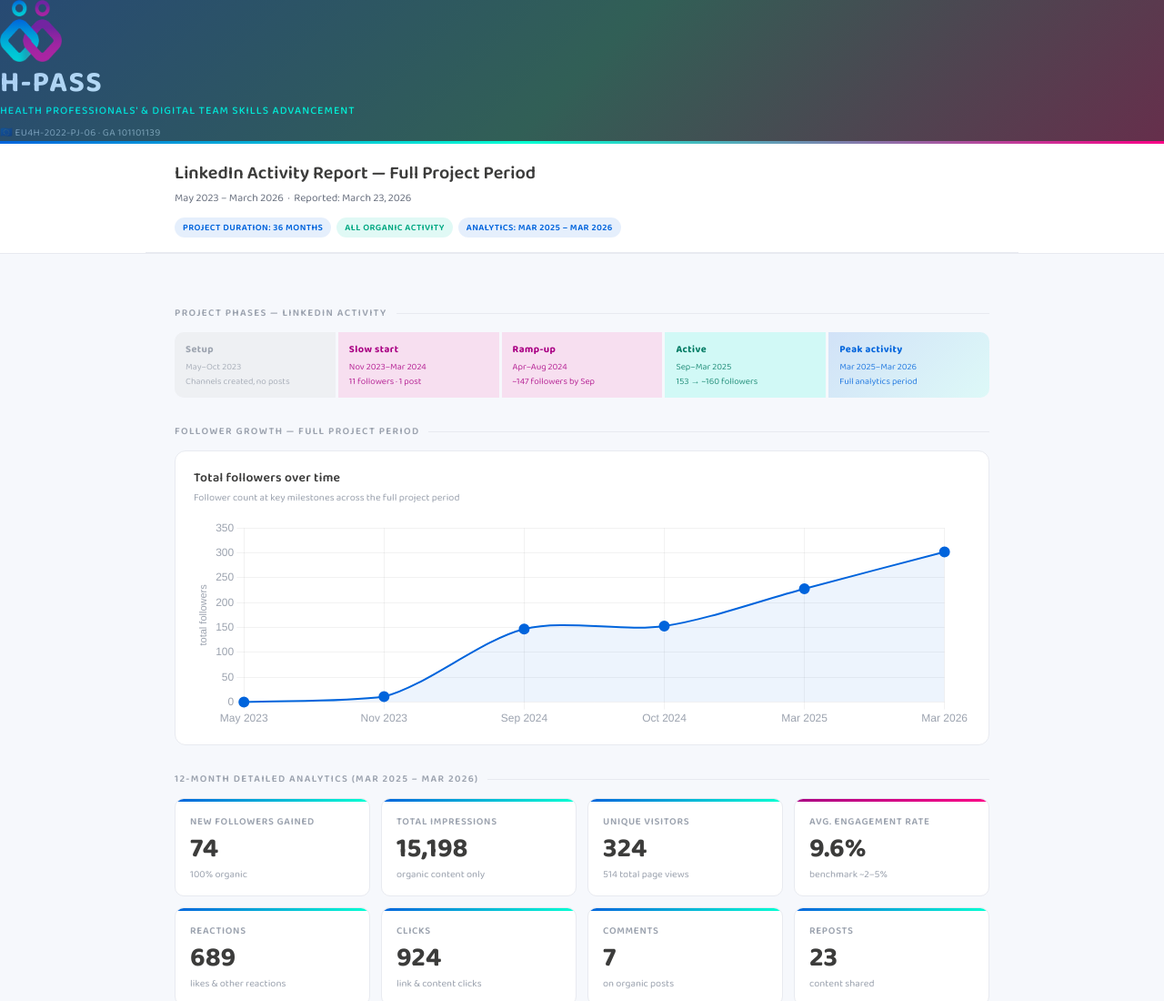
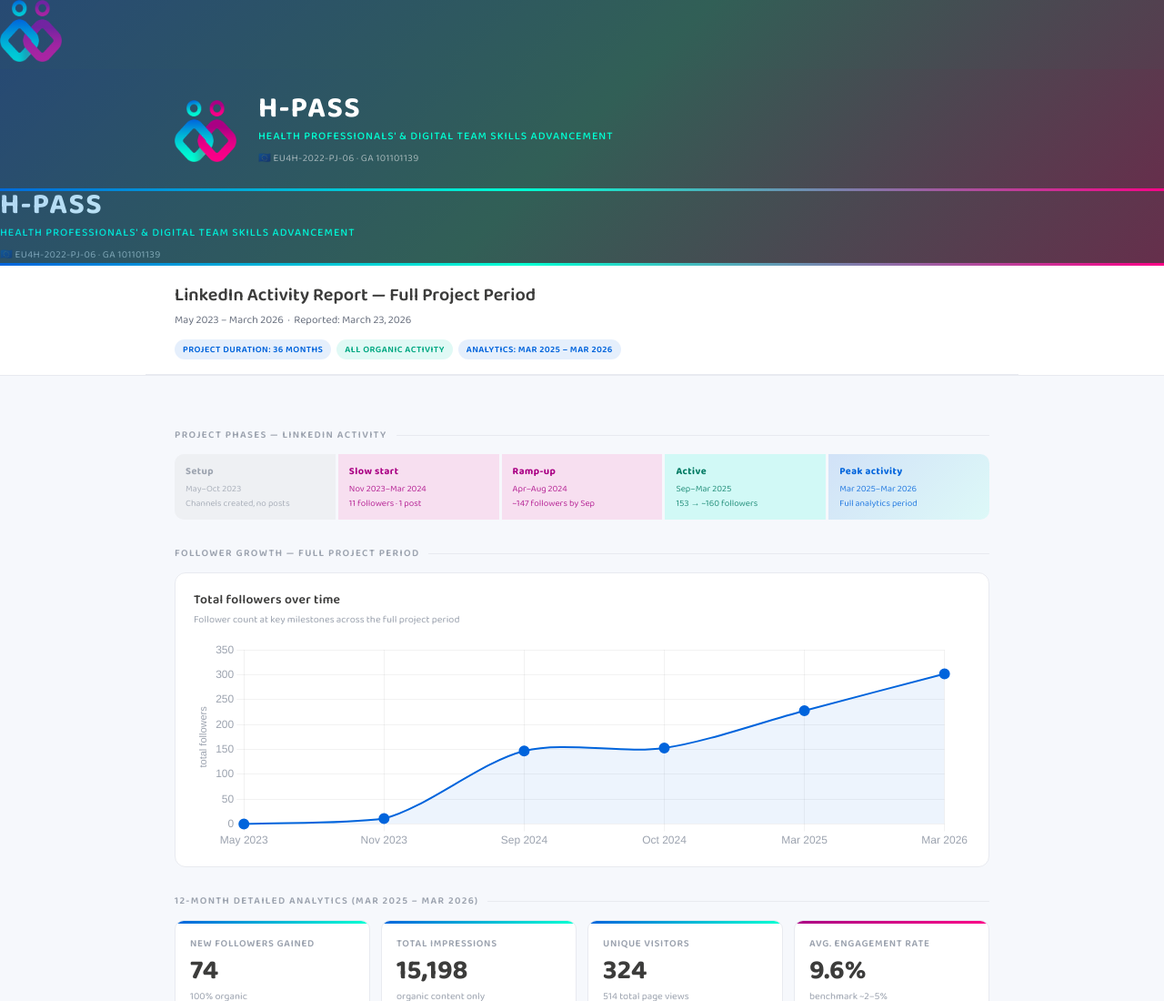
Before and after one commit to szogimelinda-sudo/H-PASS_Linkedin_report, a plain HTML site: page index.html in a window 1280 px wide. Shown: the top 1100 px of the page at 91% size. Drawn offline with nearby package versions, Linux system fonts and the light colour scheme.

Commit message:
Update index.html

```diff
--- a/index.html
+++ b/index.html
@@ -278,28 +278,18 @@
 <!-- ── HEADER ── -->
 <header class="site-header">
     <img class="header-logo" src="Pictogram.png" alt="H-PASS Pictogram">
-      <defs>
-        <linearGradient id="grad-blue" x1="0%" y1="100%" x2="100%" y2="0%">
-          <stop offset="0%" stop-color="#0064DC"/>
-          <stop offset="100%" stop-color="#00FFD2"/>
-        </linearGradient>
-        <linearGradient id="grad-pink" x1="0%" y1="100%" x2="100%" y2="0%">
-          <stop offset="0%" stop-color="#AA0084"/>
-          <stop offset="100%" stop-color="#FB0087"/>
-        </linearGradient>
-      </defs>
-      <!-- left circle head -->
-      <circle cx="38" cy="18" r="11" fill="url(#grad-blue)"/>
-      <!-- right circle head -->
-      <circle cx="78" cy="18" r="11" fill="url(#grad-pink)"/>
-      <!-- left diamond body -->
-      <rect x="16" y="44" width="42" height="42" rx="10" ry="10" transform="rotate(45 37 65)" fill="url(#grad-blue)"/>
-      <!-- right diamond body -->
-      <rect x="56" y="44" width="42" height="42" rx="10" ry="10" transform="rotate(45 77 65)" fill="url(#grad-pink)" opacity="0.95"/>
-      <!-- white overlap cutout -->
-      <rect x="47" y="54" width="22" height="22" rx="5" ry="5" transform="rotate(45 58 65)" fill="white" opacity="0.9"/>
-    </svg>
+  <header class="site-header">
+  <div class="header-inner">
+    <img class="header-logo" src="Pictogram.png" alt="H-PASS Pictogram">
     <div class="header-text">
+      <h1>H-PASS</h1>
+      <div class="tagline">Health Professionals' &amp; Digital Team Skills Advancement</div>
+      <div class="eu-ref">🇪🇺 EU4H-2022-PJ-06 · GA 101101139</div>
+    </div>
+  </div>
+</header>
+<div class="header-divider"></div>
+     <div class="header-text">
       <h1>H-PASS</h1>
       <div class="tagline">Health Professionals' &amp; Digital Team Skills Advancement</div>
       <div class="eu-ref">🇪🇺 EU4H-2022-PJ-06 · GA 101101139</div>
```
